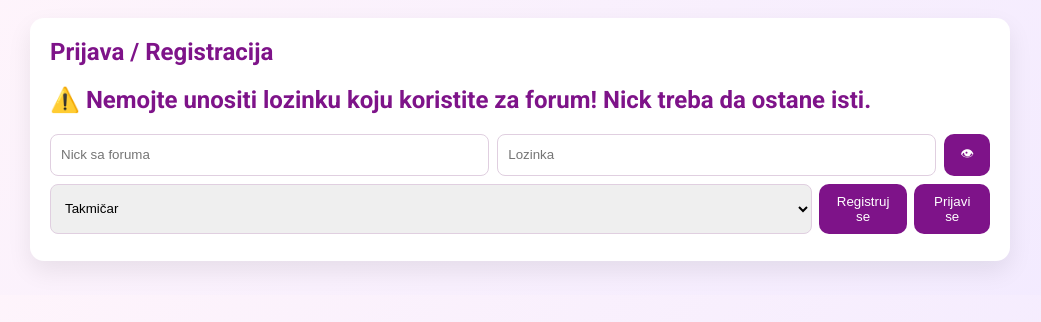
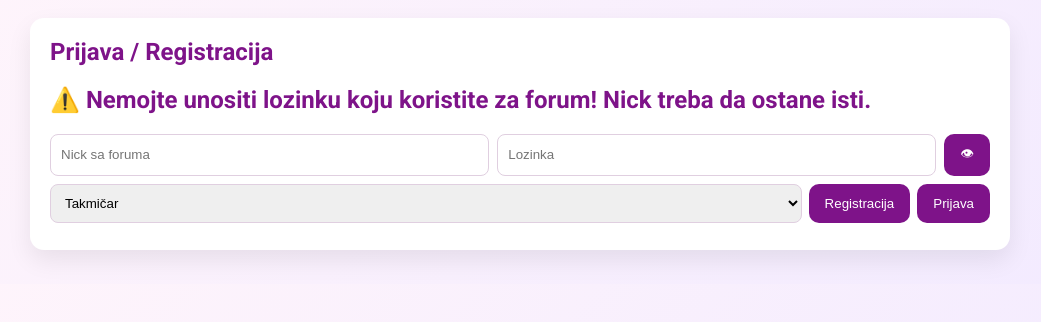
Before and after one commit to Kamado2003/Votes, a plain HTML site: page index.html in a window 1280 px wide. Shown: the whole page, without its empty margins (120-1161 px from the left). Drawn offline with nearby package versions, Linux system fonts and the light colour scheme.

Commit message:
Update index.html

```diff
--- a/index.html
+++ b/index.html
@@ -80,8 +80,8 @@ pre{
     </div>
     <div style="display:flex;gap:7px;margin-bottom:7px">
       <select id="regRole"><option value="user">Takmičar</option><option value="admin">Voditelj (samo 1 istovremeno)</option></select>
-      <button onclick="doRegister()">Registruj se</button>
-      <button onclick="doLogin()">Prijavi se</button>
+      <button onclick="doRegister()">Registracija</button>
+      <button onclick="doLogin()">Prijava</button>
     </div>
     <div id="authMsg" class="small"></div>
   </div>
@@ -180,7 +180,7 @@ function logout(){
   document.getElementById("adminMsg").textContent="";
 }
 
-// FORMAT DATUMA
+// date format
 function formatDate(dt){
   if(!dt) return "—";
   const d = new Date(dt);
```
